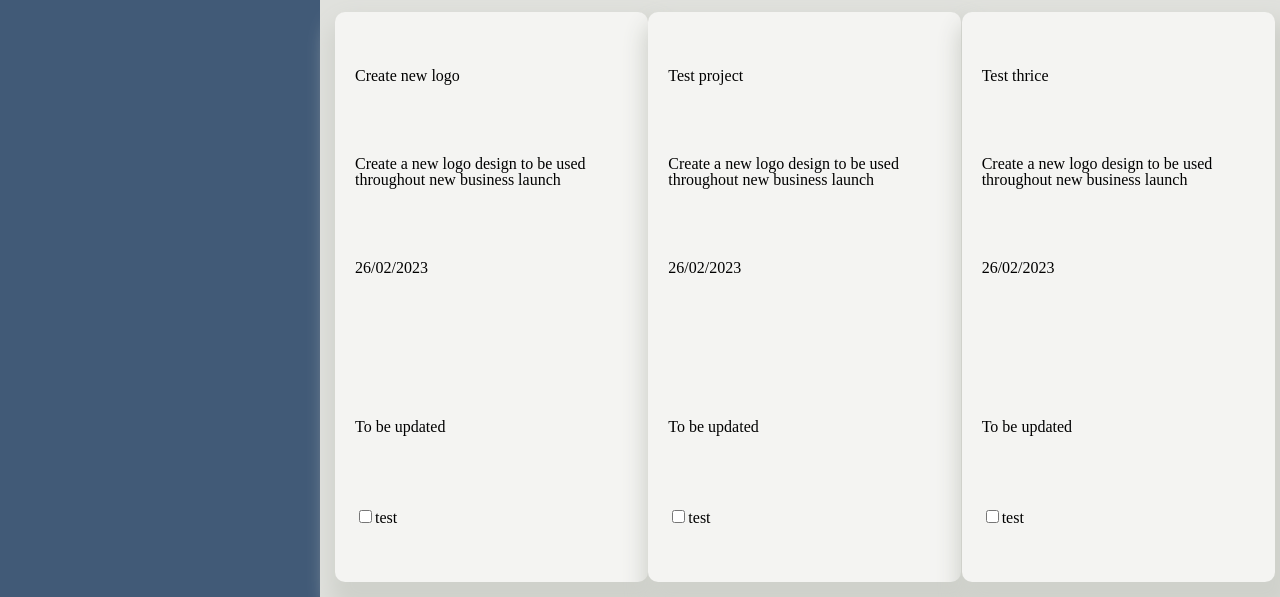
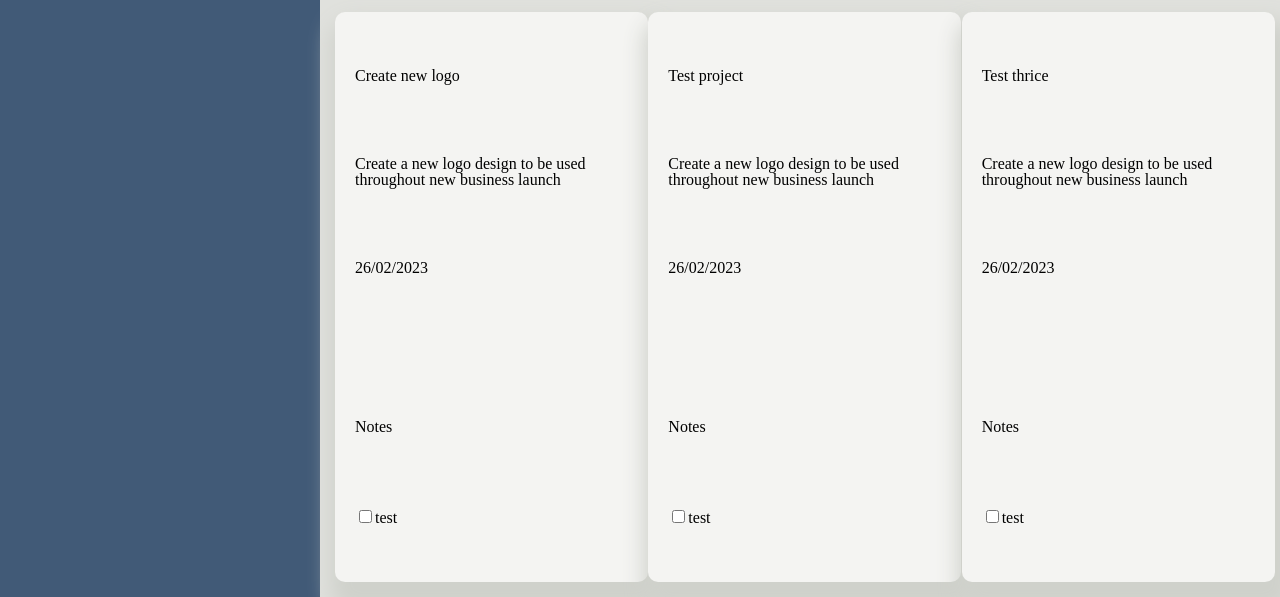
Before and after one commit to StewartG1994/TodoV2, a website built with webpack: page src/index.html in a window 1280 px wide. Shown: the part 203-800 px from the top of the page. Built offline with nearby package versions, Linux system fonts and the light colour scheme.

Commit message:
Dom updates

```diff
--- a/src/dom.js
+++ b/src/dom.js
@@ -11,19 +11,31 @@
     }
 }
 
-function cardMaker (item) {
+function cardMaker (item,index) {
     const card = document.createElement('div');
     card.className = 'projectCards'
     const header = document.createElement('h1');
     const description = document.createElement('p');
     const dueDate = document.createElement('p');
     const priority = document.createElement('p');
-    const notes = document.createElement('p');
+    const noteDiv = document.createElement('div');
+    noteDiv.className = 'notesDiv';
+
+    const notes = document.createElement('h3');
+    notes.className = 'notesNode';
+    notes.id = index;
+    const notesP = document.createElement('p');
+    notesP.classList = ('dropdown-notes')
+
 
     header.textContent = item.title
     description.textContent = item.description;
     dueDate.textContent = item.dueDate;
-    notes.textContent = item.notes;
+    notes.textContent = 'Notes';
+    notesP.textContent = item.notes
+    notesP.id = 'noteId' + index;
+
+
 
     const checkboxdiv = document.createElement('div');
     const checkbox = document.createElement('input');
@@ -39,7 +51,9 @@
     card.appendChild(description);
     card.appendChild(dueDate);
     card.appendChild(priority);
-    card.appendChild(notes);
+    noteDiv.appendChild(notes)
+    noteDiv.appendChild(notesP)
+    card.appendChild(noteDiv)
     card.appendChild(checkboxLabel)
     checkboxdiv.appendChild(checkbox)
     checkboxdiv.appendChild(checkboxLabel);
@@ -50,11 +64,27 @@
 
 function projectCardDisplay(array){
     for (let i = 0; i < array.length; i++){
-        cardMaker(array[i])
+        let index = array.indexOf(array[i])
+        cardMaker(array[i], index)
 
     }
 }
 
-export {projectListDom , projectCardDisplay}
+function projectDropDowns () {
+
+  let test = document.querySelectorAll('.notesDiv')
+  let contentP = document.querySelector('.dropdown-notes');
+  test.forEach(test  => test.addEventListener('click', event => {
+    console.log(event.target.id)
+    contentP.classList.toggle('displayDropDown')
+
+  }))
+
+
+
+
+}
+
+export {projectListDom , projectCardDisplay , projectDropDowns}
 
 //title, description, dueDate, priority, notes, checklist, todoArray
--- a/src/index.js
+++ b/src/index.js
@@ -1,10 +1,17 @@
 import './style.css'
 import { projectArray} from './info'
-import {projectListDom, projectCardDisplay} from './dom'
+import {projectListDom, projectCardDisplay, projectDropDowns} from './dom'
 console.log(projectArray)
+const notesNodes = document.querySelectorAll('.notesNode')
+
+
 projectListDom(projectArray)
 projectCardDisplay(projectArray)
+projectDropDowns()
+
 const projectListNode = document.querySelector('.projectList');
 
 
+
+
 console.log(projectListNode)
--- a/src/style.css
+++ b/src/style.css
@@ -113,3 +113,15 @@
     box-shadow: 7px 19px 21px 11px #CFD1CB;
     align-items: center;
 }
+
+.dropdown-notes {
+    display: none;
+    position: absolute;
+    padding-top: 5px;
+    min-width: 160px;
+    z-index: 1;
+  }
+
+  .displayDropDown {
+    display: block;
+  }
```
